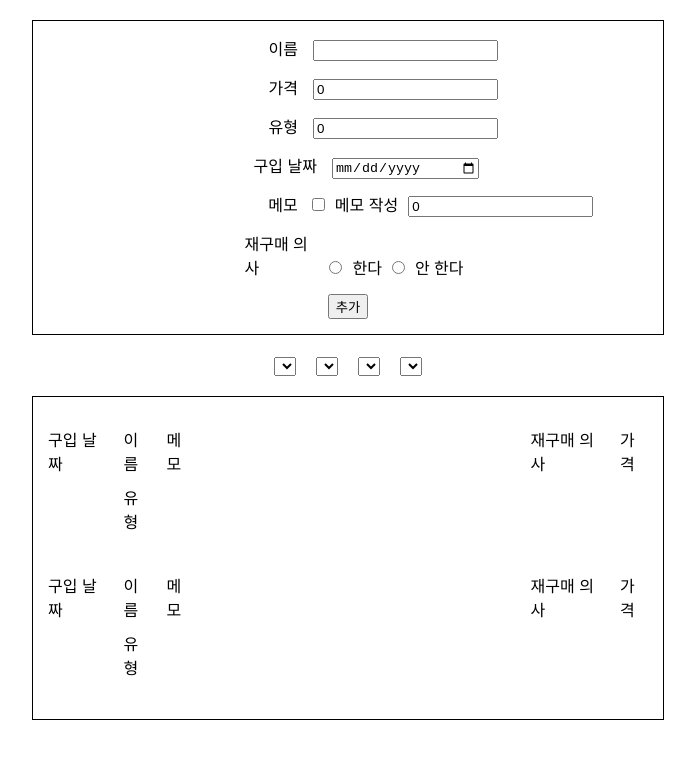
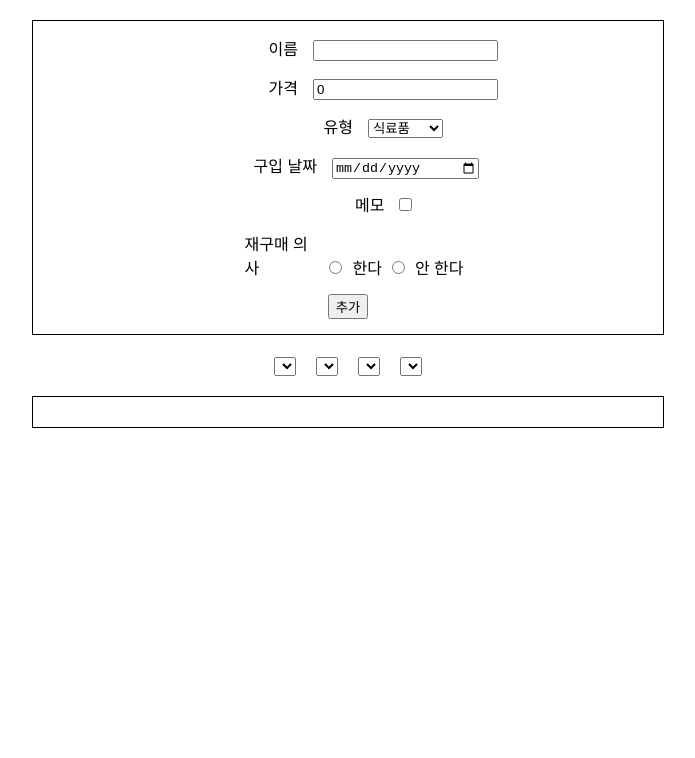
Before and after one commit to JeongminJamie/account-book, a React (Create React App) app: page / in a window 1280 px wide. Shown: the top 758 px of the page, without its empty margins (292-987 px from the left). Built offline with nearby package versions, Linux system fonts and the light colour scheme.

Commit message:
finshed working on addition of product item after submitting the form

```diff
--- a/src/App.js
+++ b/src/App.js
@@ -1,15 +1,23 @@
 // import './App.css';
 
+import { useState } from "react";
 import Filter from "./Filter/ProductFilters";
 import ProductForm from "./Form/ProductForm";
 import ProductList from "./List/ProductList";
 
 function App() {
+  const [productData, setProductData] = useState([]);
+
+  const addProductData = (newProduct) => {
+    setProductData((prevData) =>
+      [...prevData, newProduct]);
+  };
+
   return (
     <>
-      <ProductForm />
+      <ProductForm addProductData={addProductData} />
       <Filter />
-      <ProductList />
+      <ProductList productData={productData} />
     </>
   );
 }
--- a/src/Form/ProductForm.css
+++ b/src/Form/ProductForm.css
@@ -30,7 +30,7 @@
 
 .memo__label {
   margin-right: 0;
-  margin-left: 165px;
+  margin-left: 80px;
   width: 30px;
 }
 
--- a/src/Form/ProductForm.jsx
+++ b/src/Form/ProductForm.jsx
@@ -2,51 +2,105 @@ import React from "react";
 import { useState } from "react";
 import "./ProductForm.css";
 
-const ProductForm = () => {
+const ProductForm = ({ addProductData }) => {
   const [productObject, setProductObject] = useState({
     name: "",
     price: 0,
     type: "",
     date: new Date(),
     memo: "",
-    repurchase: false,
+    repurchase: null,
+    noRepurchase: null,
   });
-  const submitBtnHandler = (e) => {};
+
+  // memo input state
+  const [memoChecked, setMemoChecked] = useState(false);
+
+  //when submit button clicked
+  const submitBtnHandler = (e) => {
+    e.preventDefault();
+
+    addProductData(productObject);
+    console.log(productObject);
+
+    //reset the inputs after submission
+    setProductObject({
+      name: "",
+      price: 0,
+      type: "",
+      date: new Date(),
+      memo: "",
+      repurchase: null,
+      noRepurchase: null,
+    });
+    setMemoChecked(false);
+    // setRepurchaseChecked(false);
+    // setNoRepurchaseChecked(false);
+  };
+
+  //product name
   const nameInputHandler = (e) => {
     setProductObject((prevState) => ({
       ...prevState,
-      name: e.target.value(),
+      name: e.target.value,
     }));
   };
+
+  //product price
   const priceInputHandler = (e) => {
     setProductObject((prevState) => ({
       ...prevState,
-      price: e.target.value(),
+      price: e.target.value,
     }));
   };
-  const typeInputHandler = (e) => {
+
+  // product type
+  const selectedTypeHandler = (e) => {
     setProductObject((prevState) => ({
       ...prevState,
-      type: e.target.value(),
+      type: e.target.value,
     }));
   };
+
+  //purchase date
   const dateInputHandler = (e) => {
     setProductObject((prevState) => ({
       ...prevState,
-      date: e.target.value(),
+      date: e.target.value,
     }));
   };
+
+  //memo
   const memoInputHandler = (e) => {
     setProductObject((prevState) => ({
       ...prevState,
-      memo: e.target.value(),
+      memo: e.target.value,
+    }));
+  };
+
+  const memoCheckedHandler = (e) => {
+    setMemoChecked(e.target.checked);
+  };
+
+  //repurchase
+  const repurchaseHandler = (e) => {
+    setProductObject((prevState) => ({
+      ...prevState,
+      repurchase: e.target.checked,
+    }));
+  };
+
+  const noRepurchaseHandler = (e) => {
+    setProductObject((prevState) => ({
+      ...prevState,
+      noRepurchase: e.target.checked,
     }));
   };
 
   return (
-    <form className="form-container" onClick={submitBtnHandler}>
+    <form className="form-container" onSubmit={submitBtnHandler}>
       <div className="name__input">
-        <label for="name" className="name__label">
+        <label htmlFor="name" className="name__label">
           이름
         </label>
         <input
@@ -57,7 +111,7 @@ const ProductForm = () => {
         />
       </div>
       <div className="price__input">
-        <label for="price" className="price__label" type="number">
+        <label htmlFor="price" className="price__label" type="number">
           가격
         </label>
         <input
@@ -67,35 +121,46 @@ const ProductForm = () => {
         />
       </div>
       <div className="type__input">
-        <label for="type" className="type__label" type="text">
+        <label htmlFor="type" className="type__label" type="text">
           유형
         </label>
-        <input
+        <select
           id="type"
-          value={productObject.price}
-          onChange={typeInputHandler}
-        />
+          value={productObject.type}
+          onChange={selectedTypeHandler}
+        >
+          <option value="식료품">식료품</option>
+          <option value="의류">의류</option>
+          <option value="가전 제품">가전 제품</option>
+        </select>
       </div>
       <div className="purchase-date__input">
-        <label for="purchase-date" className="purchase-date__label">
+        <label htmlFor="purchase-date" className="purchase-date__label">
           구입 날짜
         </label>
-        <input
-          id="purchase-date"
-          type="date"
-          value={productObject.price}
-          onChange={dateInputHandler}
-        />
+        <input id="purchase-date" type="date" onChange={dateInputHandler} />
       </div>
       <div className="memo__input">
         <label className="memo__label">메모</label>
-        <input id="memo" type="checkbox" className="memo__checkbox" />
-        <label for="memo">메모 작성</label>
         <input
-          className="memo__checkbox-input"
-          value={productObject.price}
-          onChange={memoInputHandler}
+          id="memo"
+          type="checkbox"
+          className="memo__checkbox"
+          checked={memoChecked}
+          onChange={memoCheckedHandler}
         />
+        {memoChecked ? (
+          <>
+            <label htmlFor="memo">메모 작성</label>
+            <input
+              className="memo__checkbox-input"
+              value={productObject.memo}
+              onChange={memoInputHandler}
+            />
+          </>
+        ) : (
+          <></>
+        )}
       </div>
       <div className="repurchase__input">
         <label className="repurchase__label">재구매 의사</label>
@@ -103,14 +168,18 @@ const ProductForm = () => {
           id="do-repurchase"
           type="radio"
           className="do-repurchase-input"
+          checked={productObject.repurchase}
+          onChange={repurchaseHandler}
         />
-        <label for="do-repurchase">한다</label>
+        <label htmlFor="do-repurchase">한다</label>
         <input
           id="dont-repurchase"
           type="radio"
           className="dont-repurchase-input"
+          checked={productObject.noRepurchase}
+          onChange={noRepurchaseHandler}
         />
-        <label for="dont-repurchase">안 한다</label>
+        <label htmlFor="dont-repurchase">안 한다</label>
       </div>
       <button type="submit">추가</button>
     </form>
--- a/src/List/ProductList.jsx
+++ b/src/List/ProductList.jsx
@@ -2,11 +2,19 @@ import React from "react";
 import ProductListItem from "./ProductListItem";
 import "./ProductList.css";
 
-const ProductList = () => {
+const ProductList = ({ productData }) => {
   return (
     <div className="product__list-container">
-      <ProductListItem />
-      <ProductListItem />
+      {productData.map((productItem) => (
+        <ProductListItem
+          date={productItem.date}
+          name={productItem.name}
+          type={productItem.type}
+          memo={productItem.memo}
+          repurchase={productItem.repurchase}
+          price={productItem.price}
+        />
+      ))}
     </div>
   );
 };
--- a/src/List/ProductListItem.jsx
+++ b/src/List/ProductListItem.jsx
@@ -1,18 +1,20 @@
 import React from "react";
 import "./ProductListItem.css";
 
-const ProductListItem = () => {
+const ProductListItem = ({ date, name, type, memo, repurchase, price }) => {
+  console.log("date:", date);
   return (
     <div className="product__items-container">
-      <div className="product__date">구입 날짜</div>
+      <div className="product__date">{date}</div>
       <div className="product__name-type">
-        <div className="product__name">이름</div>
-        <div>유형</div>
+        <div className="product__name">{name}</div>
+        <div>{type}</div>
       </div>
-      <div className="product__memo">메모</div>
-      <div className="product__repurchase">재구매 의사</div>
-
-      <div className="product__price">가격</div>
+      <div className="product__memo">{memo}</div>
+      <div className="product__repurchase">
+        {repurchase ? "재구매 O" : "재구매 X"}
+      </div>
+      <div className="product__price">{price}</div>
     </div>
   );
 };
```
